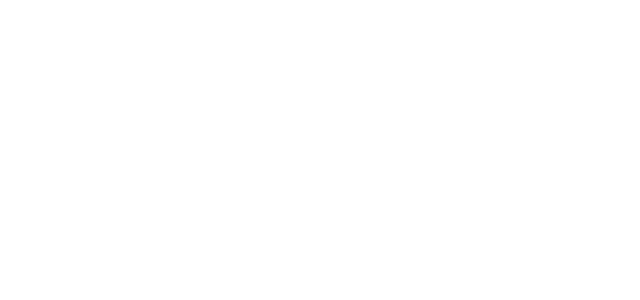
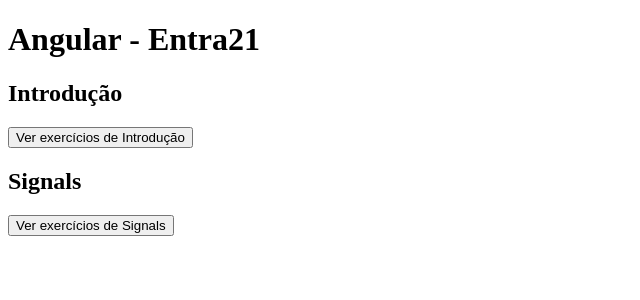
Before and after one commit to marialeticia26/exercicios-angular, an Angular app: page /home in a window 1280 px wide. Before the commit this address led to /. Shown: the top 300 px of the page, without its empty margins (0-640 px from the left). Built offline with nearby package versions, Linux system fonts and the light colour scheme.

Commit message:
Adiciona exercício 4 de Signals e página inicial

```diff
--- /dev/null
+++ b/src/app/paginas/home/home.html
@@ -0,0 +1,13 @@
+<h1>Angular - Entra21</h1>
+
+<h2>Introdução</h2>
+
+<a routerLink="/introducao">
+  <button>Ver exercícios de Introdução</button>
+</a>
+
+<h2>Signals</h2>
+
+<a routerLink="/signals">
+  <button>Ver exercícios de Signals</button>
+</a>
```
Also changed, not shown: src/app/app.routes.ts (+10 -4 lines), src/app/paginas/home/home.ts (added, +12 -0 lines), src/app/paginas/home/home.css (added), 1 other file (tests, documents, lock files or other folders).
